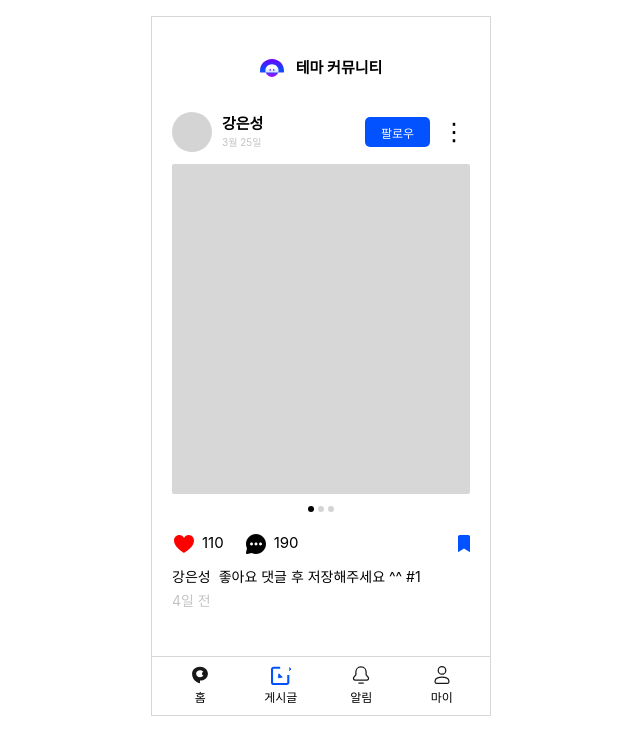
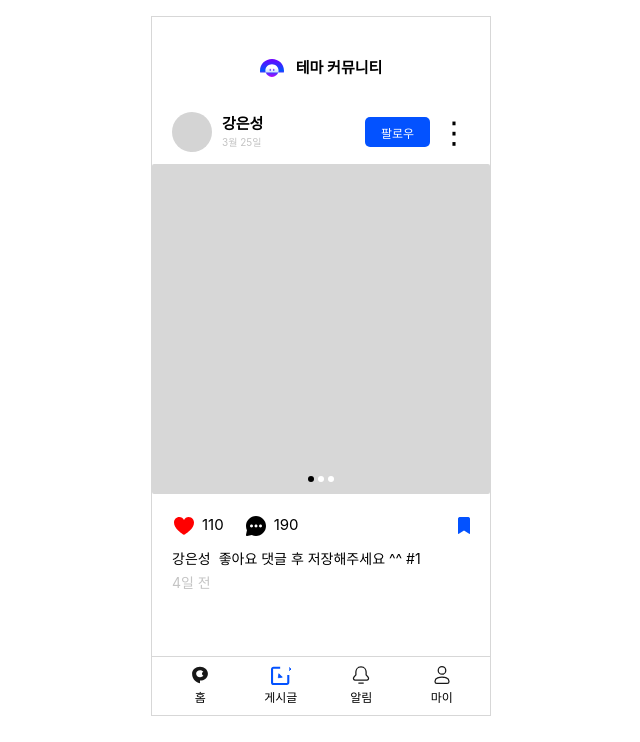
Before and after one commit to kakao-theme-maker/Web-frontend, a React (Vite) app: page /community/1 in a window 1280 px wide. Shown: the top 742 px of the page, without its empty margins (319-959 px from the left). Built offline with nearby package versions, Linux system fonts and the light colour scheme; a web font is replaced by a local one.

Commit message:
refactor(테마게시글-상세): 이미지 인디케이터 이미지 안으로 위치 조정 (#12)

```diff
--- a/src/pages/community/CommunityDetail.tsx
+++ b/src/pages/community/CommunityDetail.tsx
@@ -25,8 +25,8 @@ export default function CommunityDetail() {
   const menuClass: string = `flex h-8 w-8 items-center justify-center rounded-full` + (isMenuOpen ? ` text-white bg-primary` : ``);
 
   return (
-    <main className="px-5 pt-8">
-      <section className="flex items-center justify-between">
+    <main className="pt-8">
+      <section className="flex items-center justify-between px-5">
         <div className="flex items-center gap-2.5">
           <div className="h-10 w-10 rounded-full bg-secondary-300" />
           <div className="flex flex-col">
@@ -47,7 +47,7 @@ export default function CommunityDetail() {
             onClick={() => setIsMenuOpen((prev) => !prev)}
             aria-label="더보기 메뉴"
           >
-            <span className="text-2xl leading-none">⋮</span>
+            <span className="text-3xl leading-none">⋮</span>
           </button>
 
           {isMenuOpen && (
@@ -64,15 +64,16 @@ export default function CommunityDetail() {
       </section>
 
       <section className="mt-3">
-        <div className="h-[330px] w-full rounded-[2px] bg-secondary-200" />
-        <div className="mt-3 flex items-center justify-center gap-1">
-          <span className="h-1.5 w-1.5 rounded-full bg-black" />
-          <span className="h-1.5 w-1.5 rounded-full bg-secondary-300" />
-          <span className="h-1.5 w-1.5 rounded-full bg-secondary-300" />
+        <div className="relative h-[330px] w-full overflow-hidden rounded-[2px] bg-secondary-200">
+          <div className="absolute bottom-3 left-0 right-0 flex items-center justify-center gap-1">
+            <span className="h-1.5 w-1.5 rounded-full bg-black" />
+            <span className="h-1.5 w-1.5 rounded-full bg-white" />
+            <span className="h-1.5 w-1.5 rounded-full bg-white" />
+          </div>
         </div>
       </section>
 
-      <section className="mt-5">
+      <section className="mt-5 px-5">
         <div className="flex items-center justify-between">
           <div className="flex items-center gap-5">
             <div className="flex items-center gap-1.5">
```
